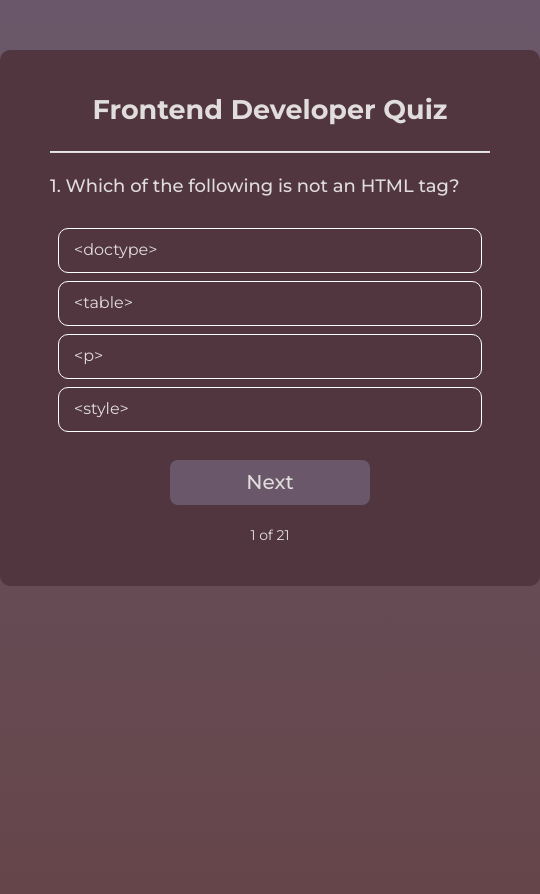
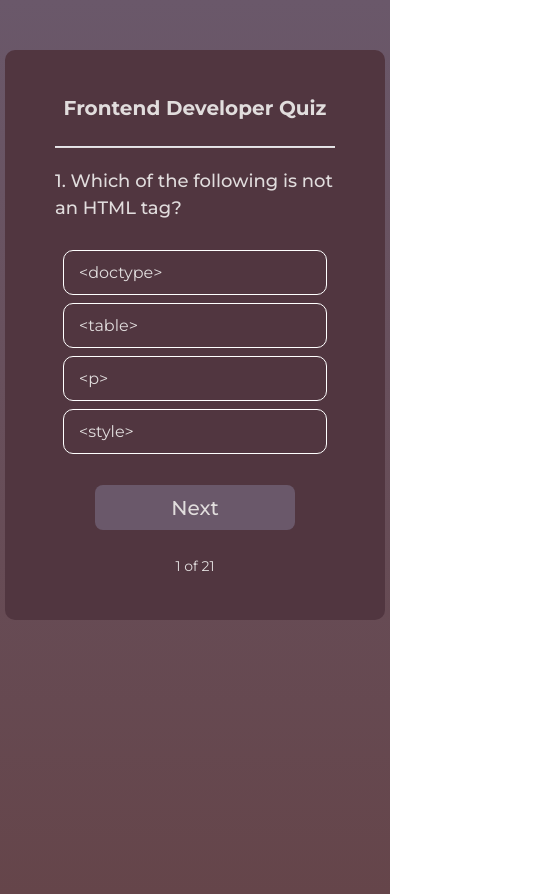
Before and after one commit to PaulinaDyrek/Frontend-Quiz, a React (Vite) app: page / in a window 390 px wide. Shown: the whole page, 540 px wide, since content can reach past the window. Built offline with nearby package versions, Linux system fonts and the light colour scheme.

Commit message:
responsive website

```diff
--- a/src/components/Quiz/Quiz.jsx
+++ b/src/components/Quiz/Quiz.jsx
@@ -56,8 +56,10 @@ export function Quiz() {
     setResult(false);
   };
   return (
-    <div className="w-[540px] h-full m-auto mt-[50px] flex flex-col bg-brown text-grey gap-5 rounded-[10px] py-10 px-[50px]">
-      <h1 className="text-[27px] font-bold m-auto ">Frontend Developer Quiz</h1>
+    <div className="sm: w-[380px] h-[570px] lg:w-[480px] lg:h-full m-auto mt-[50px] flex flex-col bg-brown text-grey gap-5 rounded-[10px] py-10 px-[50px]">
+      <h1 className="sm: text-[20px] lg:text-[27px] font-bold m-auto ">
+        Frontend Developer Quiz
+      </h1>
       <hr className="h-0.5 bg-grey" />
       {result ? (
         <></>
```
Also changed, not shown: 1 other file (tests, documents, lock files or other folders).
